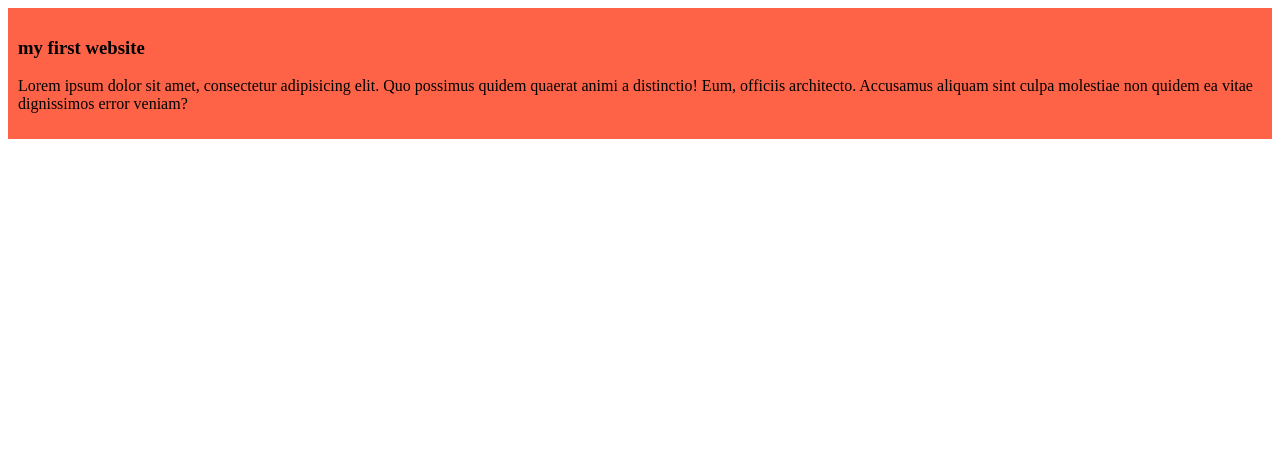
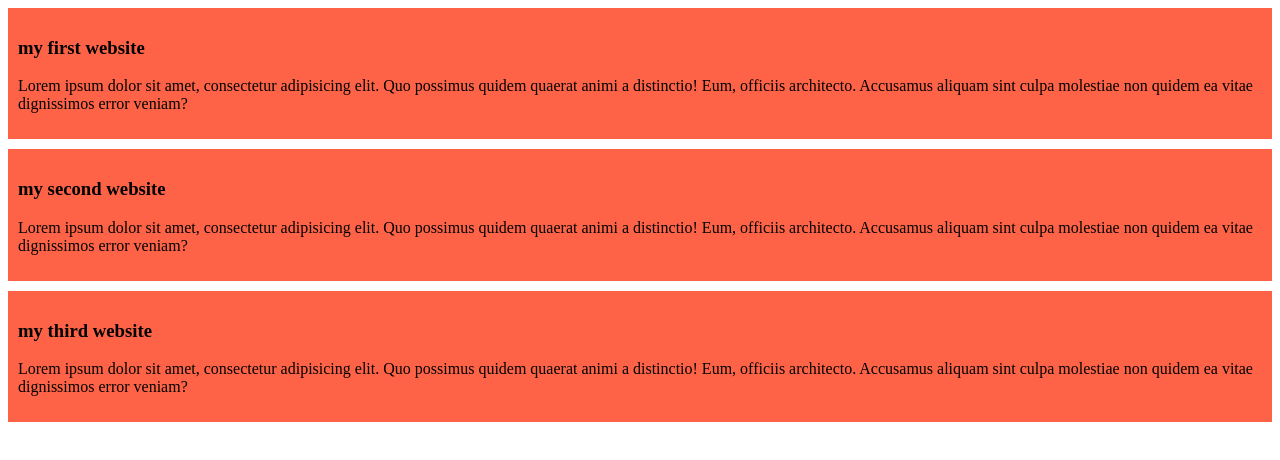
Before and after one commit to Mehrin555/caps-lock, a plain HTML site: page index.html in a window 1280 px wide. Drawn offline with Linux system fonts and the light colour scheme.

Commit message:
added the second and third blog

```diff
--- a/index.html
+++ b/index.html
@@ -12,5 +12,15 @@
         <p>Lorem ipsum dolor sit amet, consectetur adipisicing elit. Quo possimus quidem quaerat animi a distinctio! Eum, officiis architecto. Accusamus aliquam sint culpa molestiae non quidem ea vitae dignissimos error veniam?</p>
     </div>
 
+    <div>
+        <h3>my second website</h3>
+        <p>Lorem ipsum dolor sit amet, consectetur adipisicing elit. Quo possimus quidem quaerat animi a distinctio! Eum, officiis architecto. Accusamus aliquam sint culpa molestiae non quidem ea vitae dignissimos error veniam?</p>
+    </div>
+
+    <div>
+        <h3>my third website</h3>
+        <p>Lorem ipsum dolor sit amet, consectetur adipisicing elit. Quo possimus quidem quaerat animi a distinctio! Eum, officiis architecto. Accusamus aliquam sint culpa molestiae non quidem ea vitae dignissimos error veniam?</p>
+    </div>
+
 </body>
 </html>
--- a/style/blog.css
+++ b/style/blog.css
@@ -1,4 +1,5 @@
 div{
     background-color: tomato;
     padding: 10px;
+    margin-bottom: 10px;
 }
```
Also changed, not shown: blog.css (line endings or trailing spaces).
